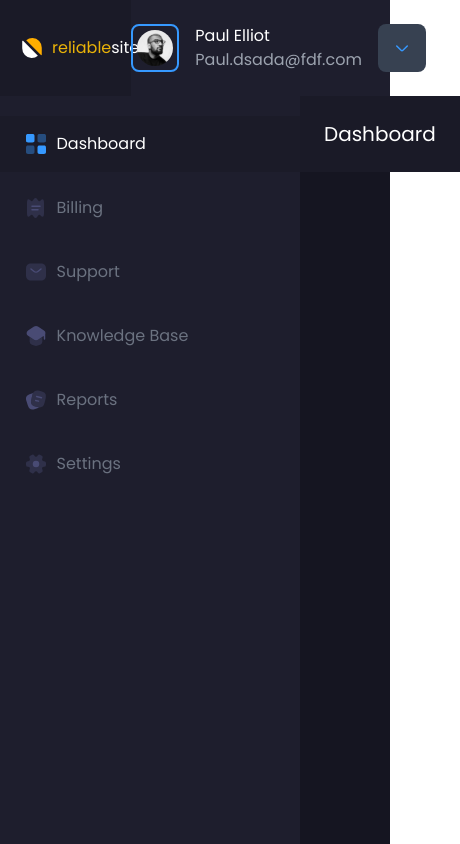
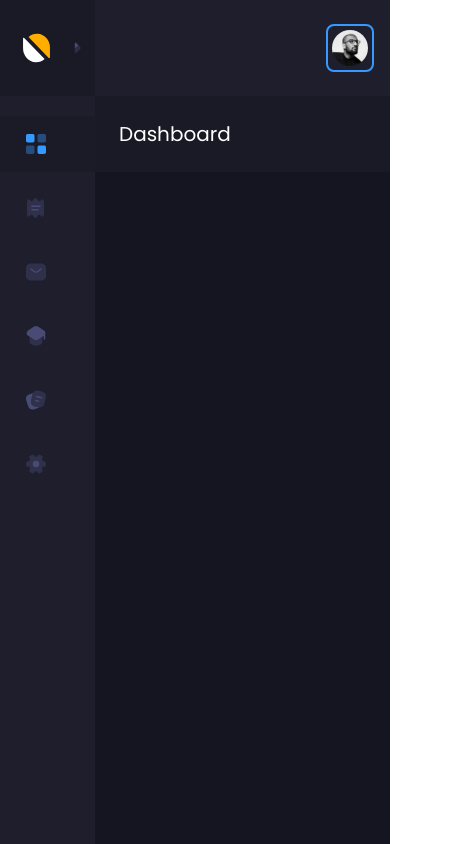
Before and after one commit to KimeraMoses/reliable-site-client, a React (Create React App) app: page /dashboard in a window 390 px wide. Shown: the whole page, 460 px wide, since content can reach past the window. Built offline with nearby package versions, Linux system fonts and the light colour scheme.

Commit message:
feat(dashboard): responsiveness fixed for most screens

```diff
--- a/package.json
+++ b/package.json
@@ -13,6 +13,7 @@
     "react-dom": "^17.0.2",
     "react-draft-wysiwyg": "^1.14.7",
     "react-redux": "^7.2.6",
+    "react-responsive": "^9.0.0-beta.6",
     "react-router-dom": "^6.2.1",
     "react-scripts": "5.0.0",
     "redux": "^4.1.2",
--- a/src/layout/Dashboard.layout.jsx
+++ b/src/layout/Dashboard.layout.jsx
@@ -1,14 +1,19 @@
 import React, { useEffect, useState } from 'react';
 import { useLocation } from 'react-router-dom';
 import { element, bool } from 'prop-types';
+import { useMediaQuery } from 'react-responsive';
 import { SideBar, TopBar } from './components';
 import Data from '../db.json';
 
 export function DashboardLayout({ children, hide }) {
-  const [hideSide, setHideSide] = useState('');
   const [active, setActive] = useState('');
 
   const { pathname } = useLocation();
+
+  const lessThanDesktop = useMediaQuery({
+    query: '(max-width: 900px)',
+  });
+  const [hideSide, setHideSide] = useState(!!lessThanDesktop);
 
   useEffect(() => {
     const activeLink = Data.pages.dashboard.sidebar.filter((sideItem) => {
--- a/src/layout/components/navbar/UserTop.component.jsx
+++ b/src/layout/components/navbar/UserTop.component.jsx
@@ -1,11 +1,17 @@
 import React from 'react';
+import { useMediaQuery } from 'react-responsive';
 
 function UserTop() {
+  const lessThanDesktop = useMediaQuery({
+    query: '(max-width: 900px)',
+  });
   return (
     <div className="flex items-center cursor-pointer mr-4">
       <div className="h-12 w-12 rounded-lg border-2 border-[#3699FF] p-1">
         <img src="/icon/user.svg" alt="" className="h-full w-full" />
       </div>
+      {!lessThanDesktop && (
+        <>
           <div className="text-base mx-3">
             <h3 className="text-white text-base mb-0">Paul Elliot</h3>
             <p className="text-gray-400 mb-0">Paul.dsada@fdf.com</p>
@@ -13,6 +19,8 @@ function UserTop() {
           <div className="h-12 w-12 bg-gray-700 flex items-center justify-center rounded-lg">
             <img src="/icon/arrow-down.svg" alt="" />
           </div>
+        </>
+      )}
     </div>
   );
 }
```
Also changed, not shown: 1 other file (tests, documents, lock files or other folders). Lines whose indentation alone changed are shown as unchanged.
